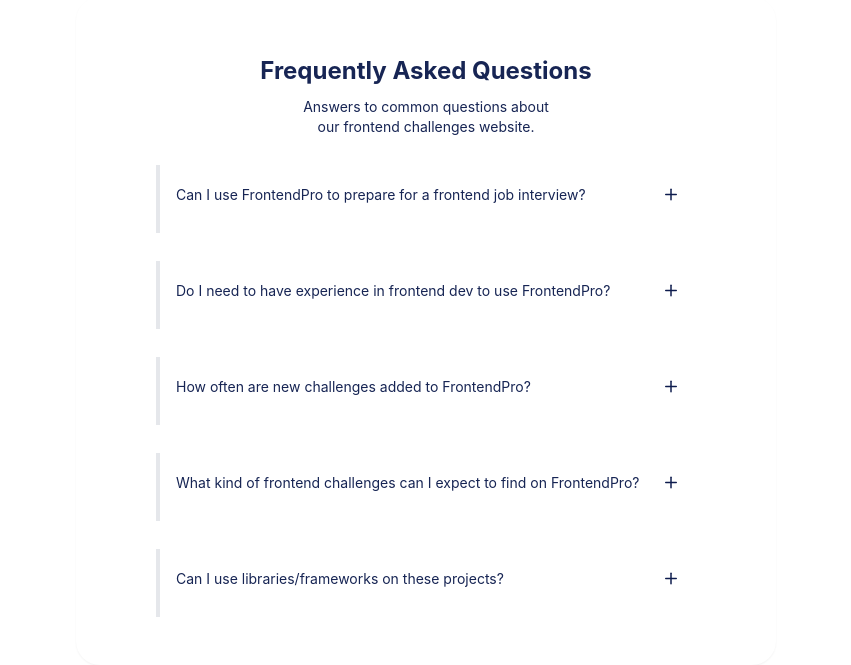
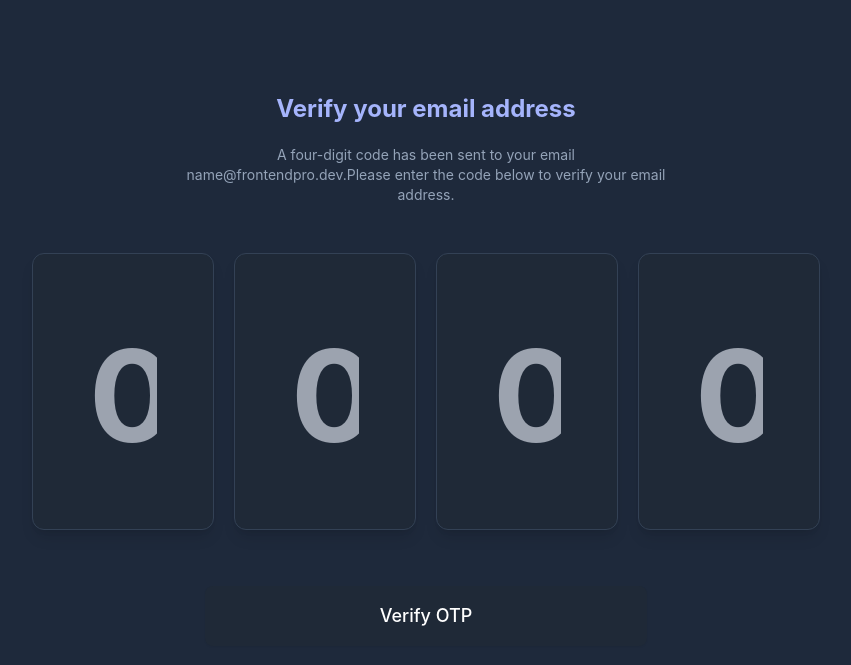
Before and after one commit to Bivektamu/coding_challenge, a React (Create React App) app: page / in a window 1280 px wide. Shown: the part 179-844 px from the top of the page, without its empty margins (214-1065 px from the left). Built offline with nearby package versions, Linux system fonts and the light colour scheme.

Commit message:
Working on copy and paster feature

```diff
--- a/src/App.css
+++ b/src/App.css
@@ -36,3 +36,13 @@
     transform: rotate(360deg);
   }
 }
+
+input[type="number"]::-webkit-inner-spin-button,
+input[type="number"]::-webkit-outer-spin-button {
+    -webkit-appearance: none;
+    margin: 0;
+}
+
+input[type="number"] {
+    -moz-appearance: textfield; /* Firefox */
+}
--- a/src/App.jsx
+++ b/src/App.jsx
@@ -1,37 +1,9 @@
 import './App.css';
-import Accordian from './component/Accordian';
-
+import Otp from './component/Otp'
 function App() {
-  const ACCORDIONS = [{
-    q: 'Can I use FrontendPro to prepare for a frontend job interview?',
-    a: "FrontendPro is designed to accommodate developers of all skill levels. Our challenges range from beginner to advanced, so there's something for everyone.",
-    c: 'orange'
-  },
-  {
-    q: 'Do I need to have experience in frontend dev to use FrontendPro?',
-    a: "FrontendPro is designed to accommodate developers of all skill levels. Our challenges range from beginner to advanced, so there's something for everyone. FrontendPro is designed to accommodate developers of all skill levels. Our challenges range from beginner to advanced, so there's something for everyone.",
-    c: 'indigo'
-  },
-  {
-    q: 'How often are new challenges added to FrontendPro?',
-    a: "FrontendPro is designed to accommodate developers of all skill levels. Our challenges range from beginner to advanced, so there's something for everyone.",
-    c: 'violet'
-  },
-  {
-    q: 'What kind of frontend challenges can I expect to find on FrontendPro?',
-    a: "FrontendPro is designed to accommodate developers of all skill levels. Our challenges range from beginner to advanced, so there's something for everyone.",
-    c: 'pink'
-  },
-  {
-    q: 'Can I use libraries/frameworks on these projects?',
-    a: "FrontendPro is designed to accommodate developers of all skill levels. Our challenges range from beginner to advanced, so there's something for everyone.",
-    c: 'green'
-  }
-
-  ]
   return (
     <div className="App">
-      <Accordian accords={ACCORDIONS} />
+      <Otp />
     </div>
   );
 }
--- a/src/component/Accordian.jsx
+++ /dev/null
@@ -1,76 +0,0 @@
-import React, { useEffect, useRef, useState } from 'react'
-
-function Accordian({ accords }) {
-    const [allAccords, setAllAccords] = useState([])
-    const ref = useRef(null)
-    const [ht, setHt] = useState(0)
-
-    useEffect(()=> {
-
-    }, [])
-    useEffect(() => {
-        if (accords.length > 0) {
-            setAllAccords(accords.map((a, i) => ({ id: i, accord: a, active: false })))
-        }
-    }, [accords])
-
-    useEffect(() => {
-        // console.log(allAccords)
-    }, [allAccords])
-
-    const onClickHandler = id => {
-        const temp = allAccords.map(a=> {
-            if(a.active === true) {
-                a.active = false
-            }
-            if(a.id === id) {
-                a.active = !a.active
-            }
-            return a
-        })
-        console.log(temp)
-        setHt(ref.current.scrollHeight)
-
-        setAllAccords(temp)
-    }
-    return (
-        <div className="justify-center items-center bg-white flex flex-col px-16 py-12 max-md:px-5">
-            <div className="items-center shadow-sm bg-white flex w-[700px] max-w-full flex-col mt-32 mb-32 px-20 py-12 rounded-3xl max-md:my-10 max-md:px-5">
-                <header className="text-blue-950 text-2xl font-bold self-center whitespace-nowrap mt-2.5"> Frequently Asked Questions </header>
-                <div className="text-blue-950 text-center text-sm max-w-[261px] self-center mt-2.5">
-                    Answers to common questions about <br /> our frontend challenges website.
-                </div>
-                {allAccords.length > 0 && allAccords.map((a, i) => {
-                    console.log(a)
-                    const { id, accord, active } = a
-                    return (
-                        <div key={id} onClick={()=>onClickHandler(id)}  className={`border-l-${accord.c}-400 bg-${accord.c}-100 justify-between items-stretch  self-stretch flex gap-5 mt-7 px-4 py-5 border-l-4 border-solid max-md:max-w-full max-md:flex-wrap cursor-pointer`}>
-                            <div className="text-blue-950 text-left text-sm grow shrink basis-auto max-md:max-w-full overflow-hidden">
-                                <p className={`${active && 'font-semibold'}`}>{accord.q}</p>
-                                <p className="mt-2 duration-400 transition-all " ref={ref} style={{height: active ? `${ht}px` : '0px'}}>
-                                    {accord.a}
-                                </p>
-                            </div>
-
-                            <svg xmlns="http://www.w3.org/2000/svg" width="18" height="19" viewBox="0 0 18 19" fill="none" className={`transition-400 transition-all w-[18px] overflow-hidden shrink-0 max-w-full ${active && 'rotate-45'}`}>
-                                <g clip-path="url(#clip0_1_22)">
-                                    <path d="M9 4.25V14.75" stroke="#0E1C4E" stroke-width="1.5" stroke-linecap="round" stroke-linejoin="round" />
-                                    <path d="M3.75 9.5H14.25" stroke="#0E1C4E" stroke-width="1.5" stroke-linecap="round" stroke-linejoin="round" />
-                                </g>
-                                <defs>
-                                    <clipPath id="clip0_1_22">
-                                        <rect width="18" height="18" fill="white" transform="translate(0 0.5)" />
-                                    </clipPath>
-                                </defs>
-                            </svg>
-
-                        </div>
-                    )
-                })}
-
-            </div>
-        </div>
-    )
-}
-
-export default Accordian
--- /dev/null
+++ b/src/component/Otp.jsx
@@ -0,0 +1,84 @@
+import React, { useEffect, useRef, useState } from 'react'
+
+function Otp() {
+    const [inputs, setInputs] = useState(new Array(4).fill(''))
+    const refs = useRef([])
+
+    const onChangeHandler = (e, i) => {
+        console.log(isNaN(e.target.value))
+        if (isNaN(e.target.value)) return; // Allow only numeric values
+
+        const temp = [...inputs]
+        if (e.target.value === ' ')
+            temp[i] = 0
+        else
+            temp[i] = e.target.value
+        setInputs(temp)
+
+        if (e.target.value && refs.current.length > i + 1) {
+            refs.current[i + 1].focus()
+        }
+    }
+
+    const handleSubmit = e => {
+        e.preventDefault()
+        const data = inputs.toString()
+        console.log(data)
+
+    }
+
+    const handlePaste = (event) => {
+        event.preventDefault();
+        const pasteData = event.clipboardData.getData('text/plain').trim().slice(0, 4);
+        if(isNaN(pasteData)) {
+            return
+        }
+
+        const otpArray = [...pasteData.split('').map(Number)];
+
+        // const otpArray = [...pasteData.split('').map(Number), ...new Array(length - pasteData.length).fill('')];
+        // setOtp(otpArray);
+        // onComplete(otpArray.join(''));
+      };
+
+    useEffect(() => {
+        console.log(inputs)
+    }, [inputs])
+
+    return (
+        <div className="bg-gray-800 flex flex-col justify-center items-center px-16 py-12 max-md:px-5">
+            <div className="shadow-lg bg-slate-800 flex w-full max-w-[996px] flex-col justify-center items-center mt-20 mb-32 px-16 py-12 rounded-3xl max-md:max-w-full max-md:my-10 max-md:px-5">
+                <div className="flex w-[788px] max-w-full flex-col mt-24 max-md:mt-10">
+                    <p className="text-indigo-300 text-2xl font-bold self-center whitespace-nowrap">
+                        Verify your email address
+                    </p>
+                    <p className="text-slate-400 text-center text-sm max-w-[491px] self-center mt-5 max-md:max-w-full">
+                        A four-digit code has been sent to your email
+                        name@frontendpro.dev.Please enter the code below to verify your
+                        email address.
+                    </p>
+                    <form onSubmit={(e)=> handleSubmit(e)} className="self-stretch mt-12 max-md:max-w-full max-md:mt-10">
+                        <div className="gap-5 flex max-md:flex-col max-md:items-stretch max-md:gap-0">
+                            {inputs.length > 0 && inputs.map((input, i) => {
+                                return (
+                                    <input onPaste={e=>handlePaste(e)} ref={e => refs.current[i] = e} key={i} className={`text-indigo-300  text-center text-9xl w-3/12 max-md:w-full max-md:ml-0 font-bold whitespace-nowrap border shadow-lg ${input? 'border-indigo-300' : 'border-slate-700'} bg-gray-800 justify-center items-stretch  pt-16 pb-14 px-14 rounded-xl border-solid  max-md:text-4xl max-md:mt-8 max-md:px-5`} value={input} placeholder='0' name={`input${i + 1}`} type='text' maxLength='1' onChange={e => onChangeHandler(e, i)} />
+                                )
+                            }
+                            )}
+                            {/* <input className=" text-center  text-9xl font-bold whitespace-nowrap border shadow-lg bg-gray-800 justify-center w-3/12 max-md:w-full pt-16 pb-14 px-16 rounded-xl border-solid  items-start max-md:text-4xl max-md:mt-8 max-md:pl-6 max-md:pr-5" value='1' /> */}
+
+                        </div>
+
+                        <button className="text-white text-lg font-medium whitespace-nowrap justify-center items-center shadow-sm bg-gray-800 self-center w-[442px] max-w-full mt-14 px-16 py-4 rounded-lg max-md:mt-10 max-md:px-5">
+                            Verify OTP
+                        </button>
+                    </form>
+
+
+                </div>
+            </div>
+        </div>
+    )
+}
+
+export default Otp
```
